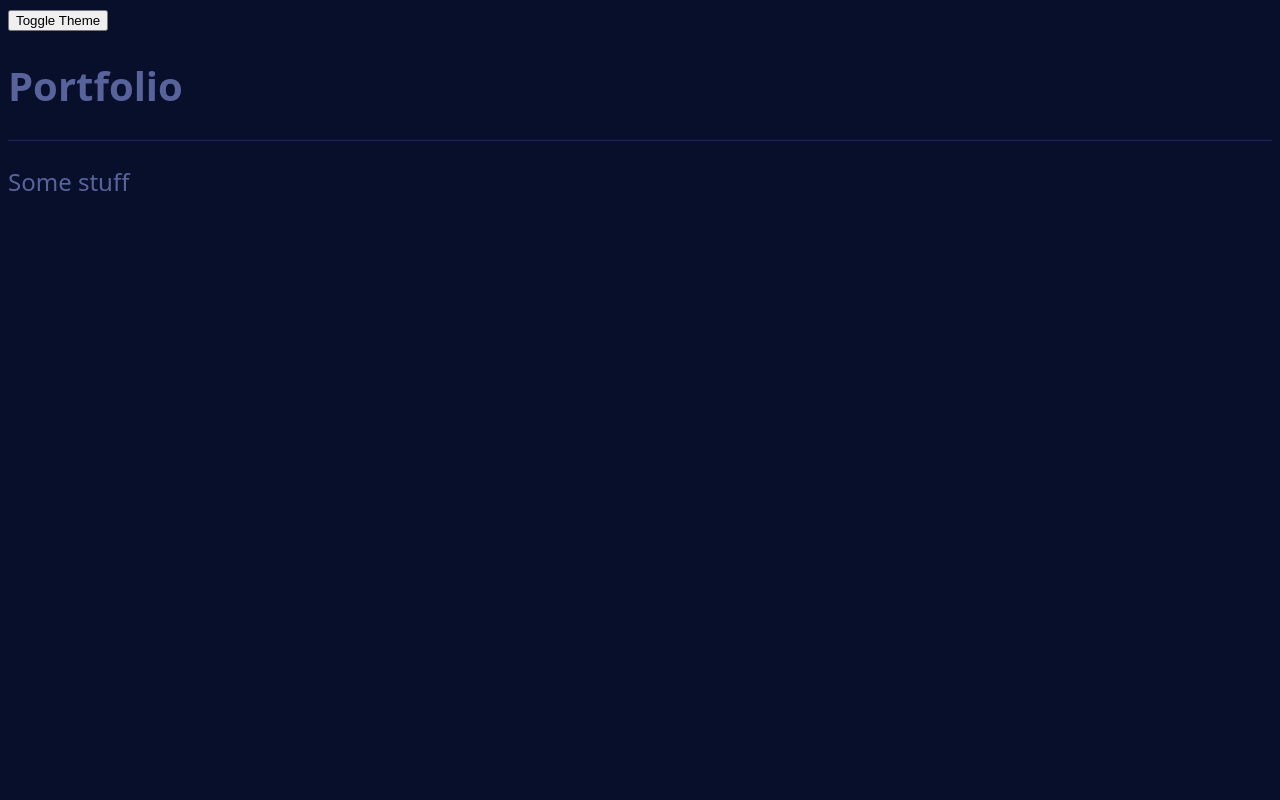
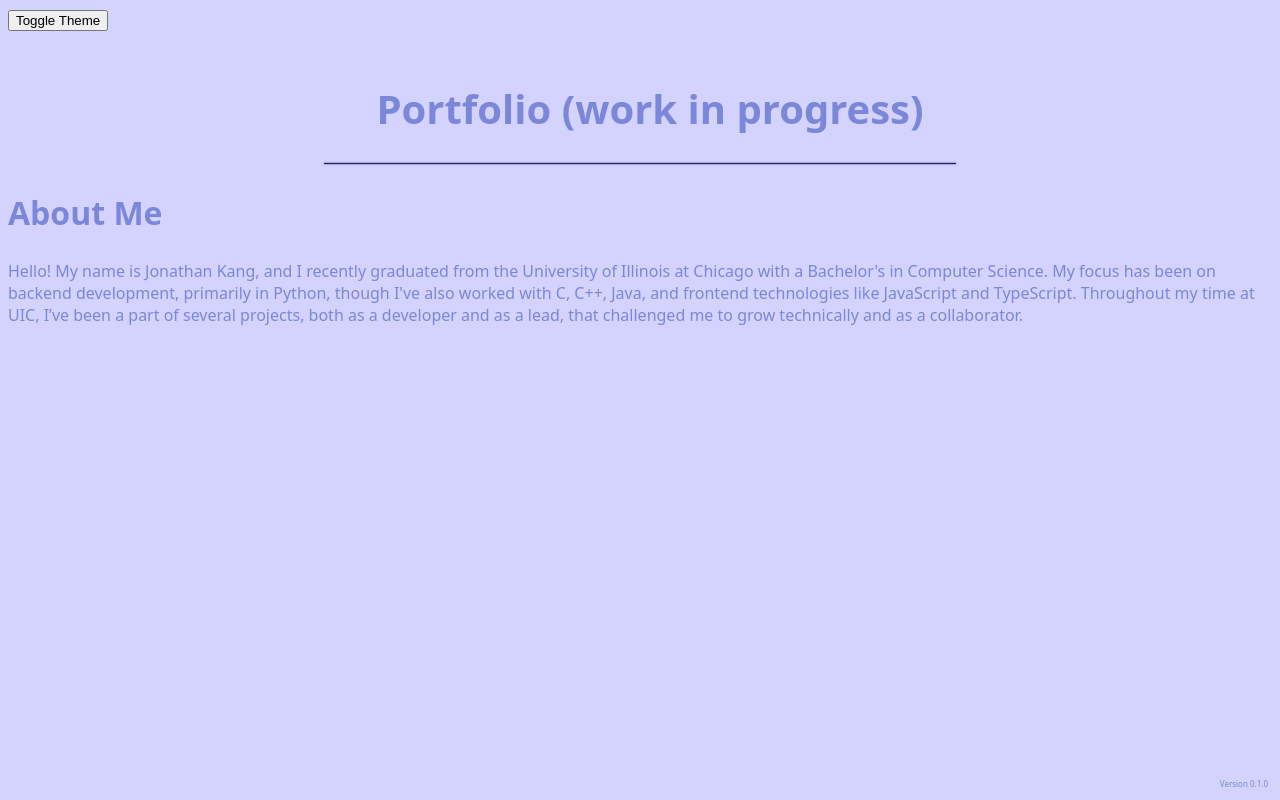
Before and after one commit to JJonKang/Portfolio, a React (Vite) app in the folder react-app/: page / in a window 1280 px wide. Built offline with nearby package versions, Linux system fonts and the light colour scheme; a web font is replaced by a local one.

Commit message:
Added an About.jsx file to introduce myself, as well as more css changes and website alterations

```diff
--- a/react-app/src/App.jsx
+++ b/react-app/src/App.jsx
@@ -1,17 +1,19 @@
 import './index.css'
 import { useState } from 'react'
+import About from './written/About.jsx'
 
 function App(){
-  const [dark, setDark] = useState(true)
+  const [dark, setDark] = useState(false)
 
   document.body.className = dark ? 'dark' : 'light'
 
   return (
     <div>
       <button onClick={() => setDark(!dark)}>Toggle Theme</button>
-      <h1>Portfolio</h1>
+      <h1>Portfolio (work in progress)</h1>
       <div className="line" />
-      <p>Some stuff</p>
+      <About />
+      <p className="footer-text">Version 0.1.0</p>
     </div>
   )
 }
--- a/react-app/src/index.css
+++ b/react-app/src/index.css
@@ -23,21 +23,35 @@ body.light {
 
 /* Miscallaneous lines */
 .line {
-  width: 100%;
+  margin: 25px auto;
+  width: 50%;
   height: 1.5px;
   background-color: #1e1d5f;
   box-shadow: 0 0 2px #1e1d5f;
 }
 
 /* Generic Text */
-h1, h2, h3, p {
-  color: #59639b;
+h1, h2, h3, p, .footer-text {
+  color: #7b87d8;
 }
 /* Big Title Text */
-h1 { font-size: 2.5rem; }
+h1 {
+  text-align: center;
+  margin-top: 50px;
+  margin-left: 20px;
+  font-size: 2.5rem;
+}
 /* Secondary Title Test */
 h2 { font-size: 2.0rem; }
 /* Small Title Test */
 h3 { font-size: 1.75rem; }
 /* Paragraph Text */
-p { font-size: 1.5rem; }
+p { font-size: 1.0rem; color: #7b87d8;}
+
+/* version notes */
+.footer-text {
+  position: fixed;
+  bottom: 3px;
+  right: 12px;
+  font-size: 0.5rem;
+}
--- /dev/null
+++ b/react-app/src/written/About.jsx
@@ -0,0 +1,17 @@
+function About() {
+    return (
+        <div>
+            <h2>About Me</h2>
+            <p>
+                Hello! My name is Jonathan Kang, and I recently graduated from the
+                University of Illinois at Chicago with a Bachelor's in Computer Science.
+                My focus has been on backend development, primarily in Python,
+                though I've also worked with C, C++, Java, and frontend technologies like JavaScript and TypeScript.
+                Throughout my time at UIC, I’ve been a part of several projects, both as a developer and as a lead,
+                that challenged me to grow technically and as a collaborator.
+            </p>
+        </div>
+    );
+};
+
+export default About
```
